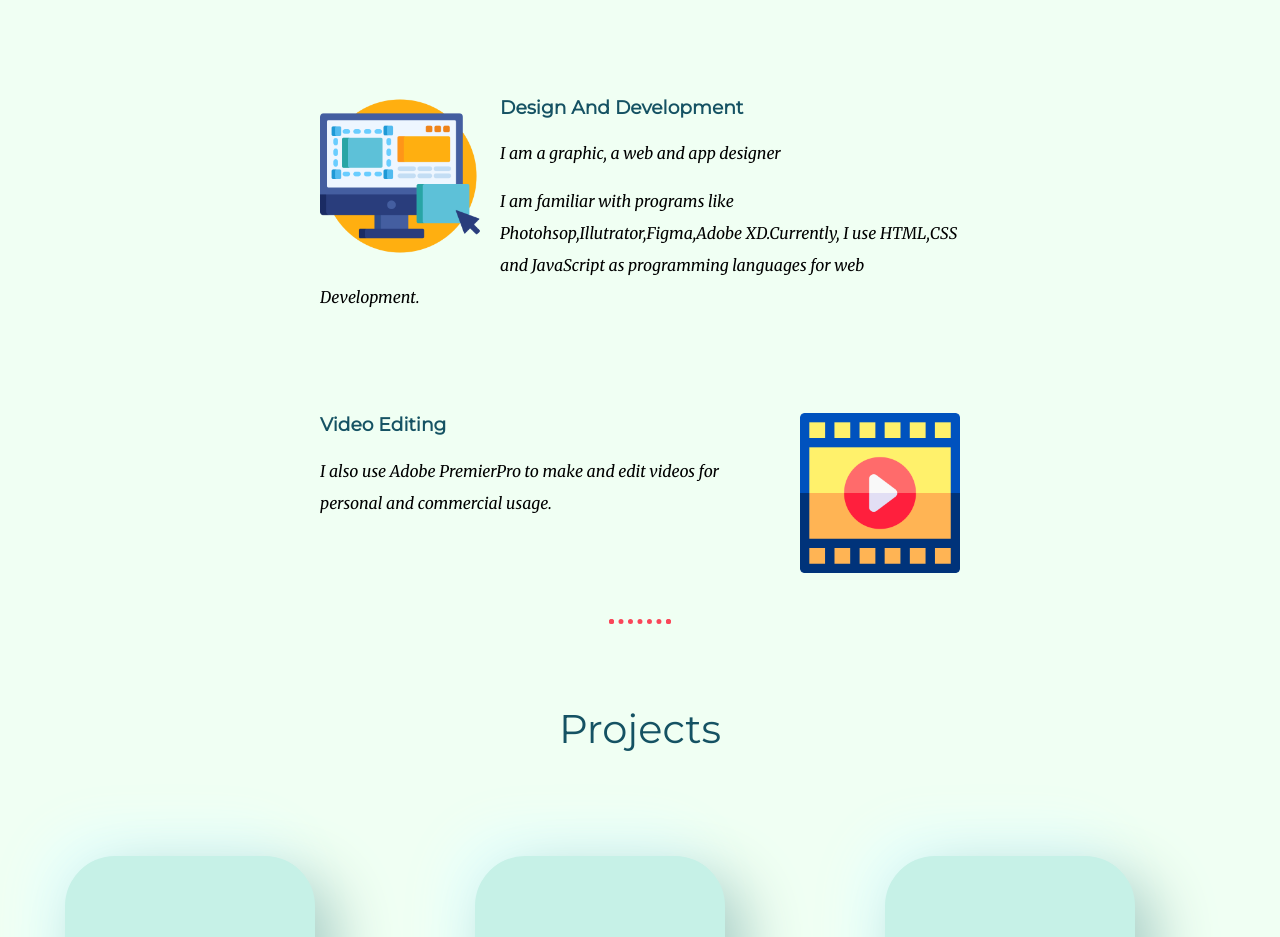
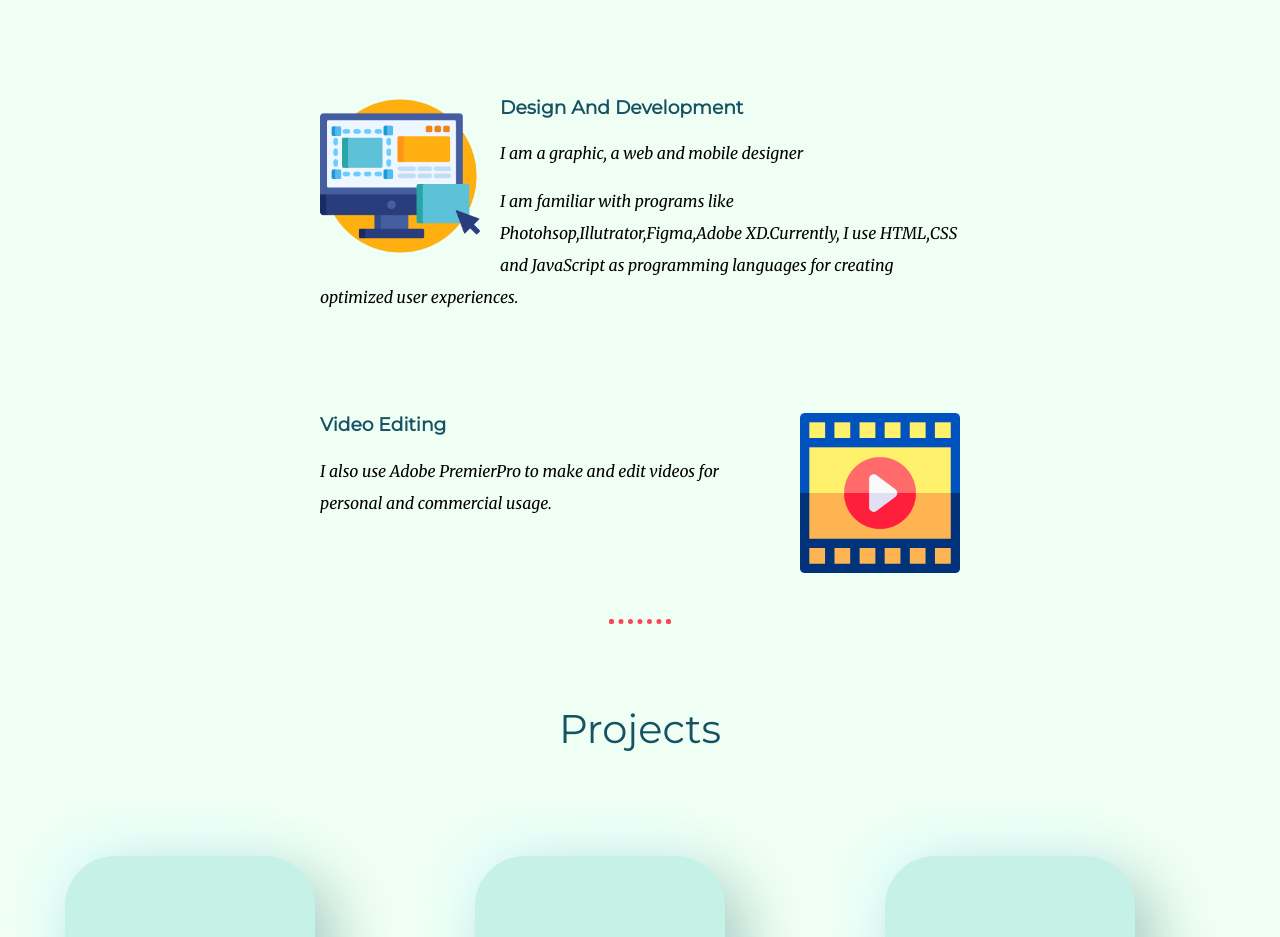
Before and after one commit to mannyficient/PersonalSite, a plain HTML site: page index.html in a window 1280 px wide. Shown: the part 1660-2597 px from the top of the page. Drawn offline with Linux system fonts and the light colour scheme; a script that the page names is missing.

Commit message:
Update index.html

```diff
--- a/index.html
+++ b/index.html
@@ -49,11 +49,11 @@
         <div class="skill-row">
           <img class="ux" src="images/ux.png" alt="" />
           <h3>Design And Development</h3>
-          <p>I am a graphic, a web and app designer</p>
+          <p>I am a graphic, a web and mobile designer</p>
           <p>
             I am familiar with programs like Photohsop,Illutrator,Figma,Adobe
             XD.Currently, I use HTML,CSS and JavaScript as programming languages
-            for web Development.
+            for creating optimized user experiences.
           </p>
         </div>
         <div class="skill-row">
```
